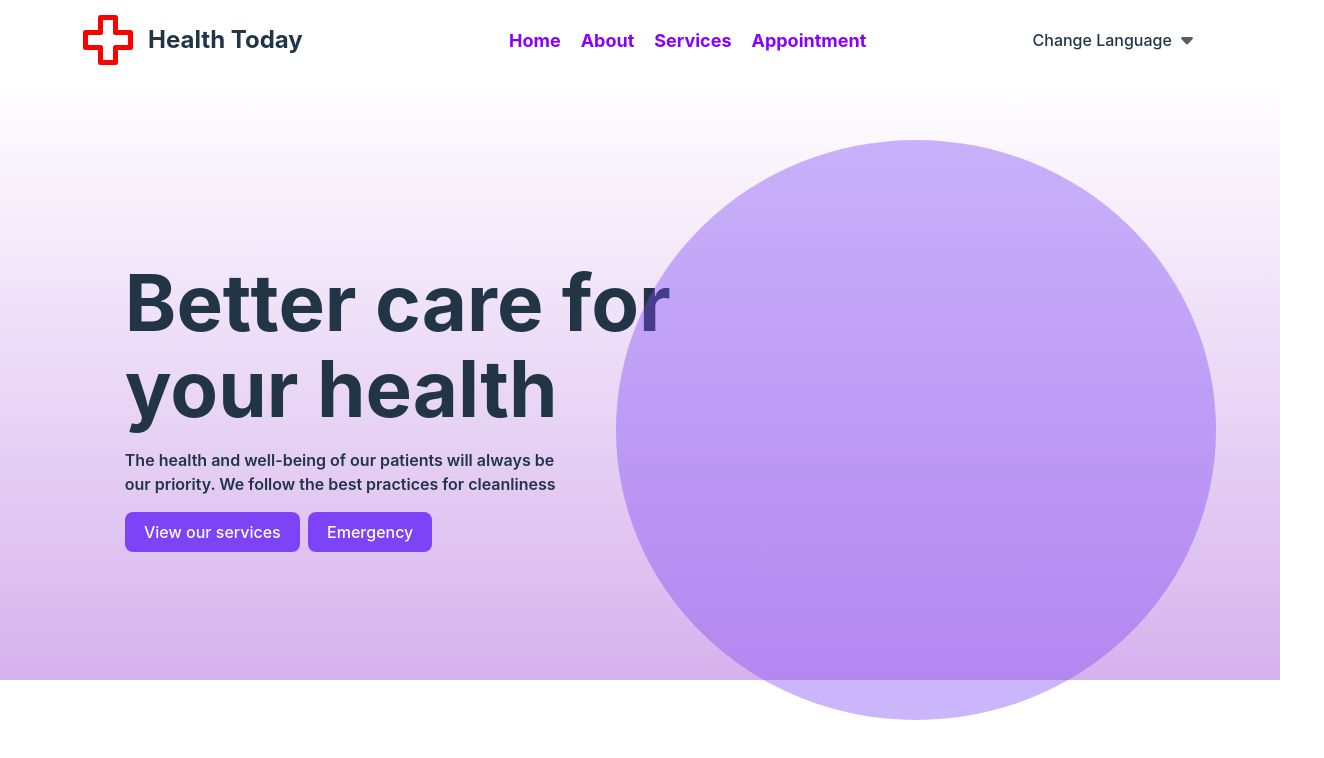
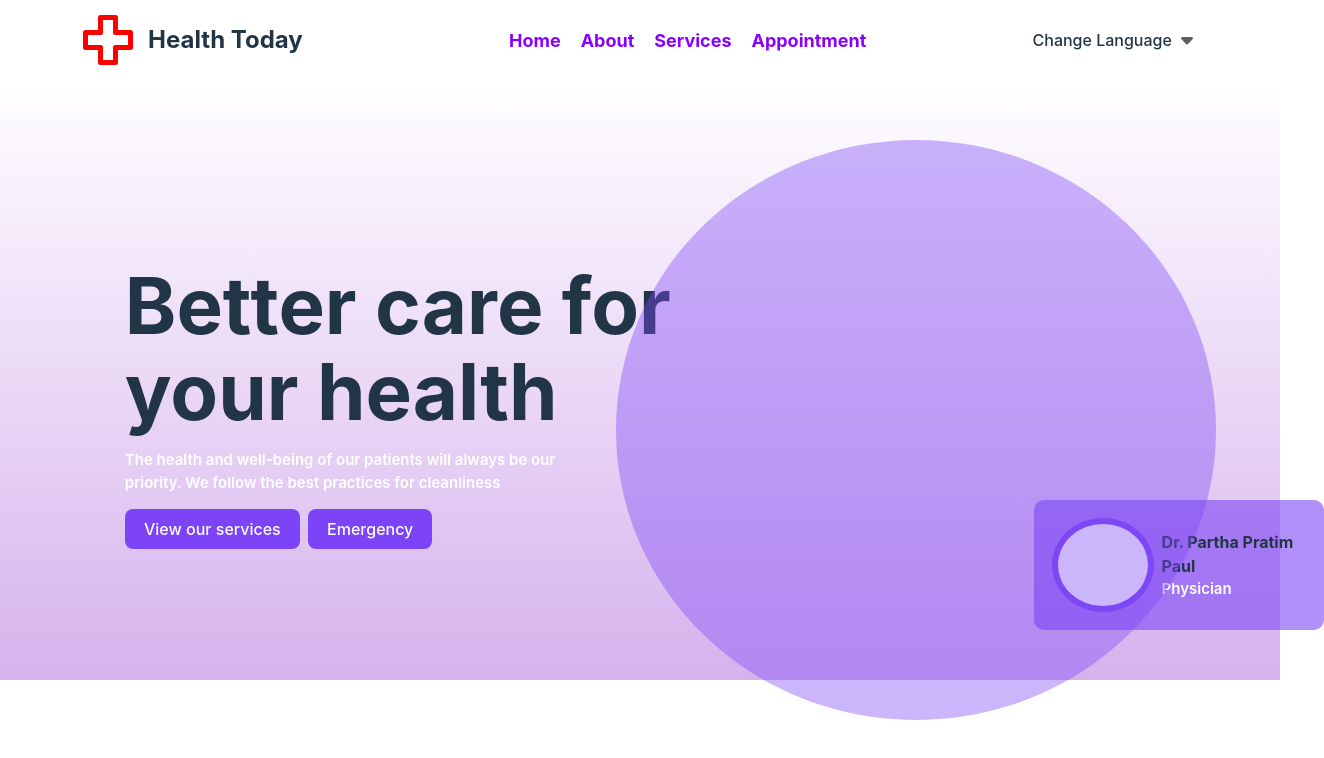
Before and after one commit to axelrod69/Health-Today, a React (Vite) app: page / in a window 1280 px wide. Shown: the top 758 px of the page, 1324 px wide, since content can reach past the window. Built offline with nearby package versions, Linux system fonts and the light colour scheme.

Commit message:
Doctor App Push On 03-FEB-2026: Home Section In Progress

```diff
--- a/src/shared/components/Home.jsx
+++ b/src/shared/components/Home.jsx
@@ -1,5 +1,6 @@
 import '../styles/home.css'
 import Button from './Button'
+import NameCard from './NameCard';
 import Shape from './Shape'
 
 function Home() {
@@ -17,8 +18,16 @@ function Home() {
                     </div>
                 </div>
                 <div className="secondSection">
+                    <NameCard />
                 </div>
-                <Shape />
+                <Shape style={{
+                    position: 'absolute',
+                    height: '580px',
+                    width: '600px',
+                    backgroundColor: 'rgba(125, 71, 245, 0.4)',
+                    top: '10%',
+                    right: '5%'
+                }} />
             </div>
         </>
     );
--- /dev/null
+++ b/src/shared/components/NameCard.jsx
@@ -0,0 +1,25 @@
+import '../styles/nameCard.css'
+import Shape from './Shape';
+import '../styles/shape.css'
+
+function NameCard() {
+    return (
+        <>
+            <div className='nameCard'>
+                <Shape style={{
+                    backgroundColor: 'white',
+                    border: '6px solid rgb(125, 71, 245)',
+                    // height: '100%',
+                    width: '90px',
+                    margin: '8px'
+                }}/>
+                <div className='nameCardSecond'>
+                    <h4>Dr. Partha Pratim Paul</h4>
+                    <p>Physician</p>
+                </div>
+            </div>
+        </>
+    );
+}
+
+export default NameCard
--- a/src/shared/components/Shape.jsx
+++ b/src/shared/components/Shape.jsx
@@ -1,9 +1,11 @@
 import '../styles/shape.css'
 
-function Shape() {
+function Shape({ style }) {
     return (
         <>
-            <div className='shapeDiv'></div>
+            <div className='shapeDiv'
+                style={style}
+            ></div>
         </>
     );
 }
--- a/src/shared/styles/home.css
+++ b/src/shared/styles/home.css
@@ -22,6 +22,7 @@
     height: 100%;
     flex-basis: 35%;
     flex-shrink: 0;
+    position: relative;
  }
 
  .textBlock {
--- /dev/null
+++ b/src/shared/styles/nameCard.css
@@ -0,0 +1,30 @@
+.nameCard {
+    display: flex;
+    flex-direction: row;
+    position: relative;
+    width: 270px;
+    height: 110px;
+    border-radius: 10px;
+    background-color: rgba(125, 71, 245, 0.6);
+    top: 70%;
+    left: 45%;
+    padding: 10px;
+}
+
+.nameCardSecond {
+    display: flex;
+    justify-content: center;
+    align-items: flex-start;
+    flex-direction: column;
+    flex: 1;
+}
+
+p {
+    color: white;
+    text-align: start;
+    font-size: 15px;
+}
+
+.nameCardSecond p, .nameCardSecond h4 {
+    margin: 0;
+}
--- a/src/shared/styles/navBar.css
+++ b/src/shared/styles/navBar.css
@@ -90,6 +90,15 @@ li:hover {
     cursor: pointer;
 }
 
+.dropDownContent::before {
+    content: '';
+    position: absolute;
+    top: -5px; /* Creates invisible bridge above dropdown */
+    left: 0;
+    right: 0;
+    height: 5px;
+}
+
 .dropDownContent ul {
     display: flex;
     flex-direction: column;
--- a/src/shared/styles/shape.css
+++ b/src/shared/styles/shape.css
@@ -1,11 +1,3 @@
 .shapeDiv {
-    position: absolute;
-    height: 580px;
-    width: 600px;
     border-radius: 50%;
-    background-color: rgba(125, 71, 245, 0.4);
-    top: 10%;
-    right: 5%;
-    /* Use top, right, bottom, left to position it */
-    /* Example: top: 50px; left: 100px; */
 }
```
